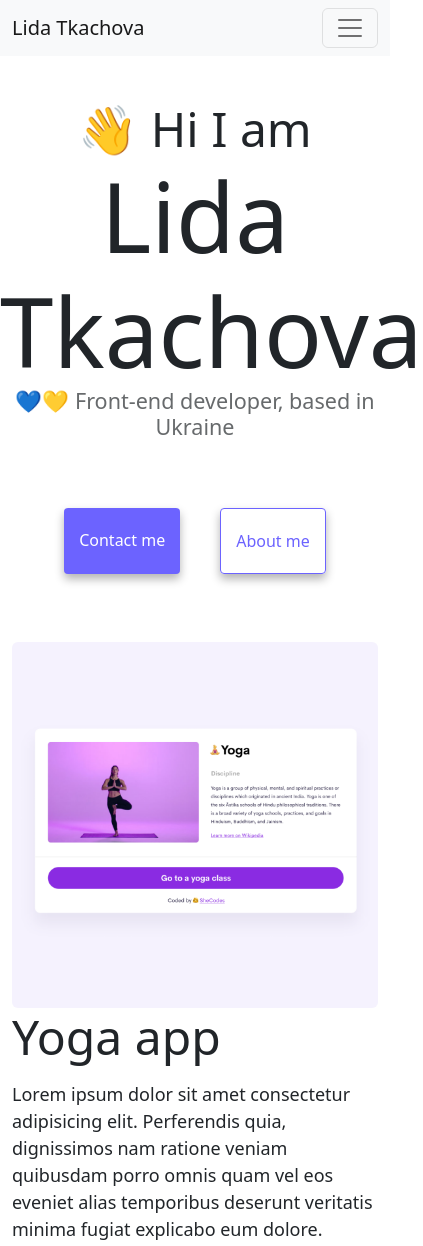
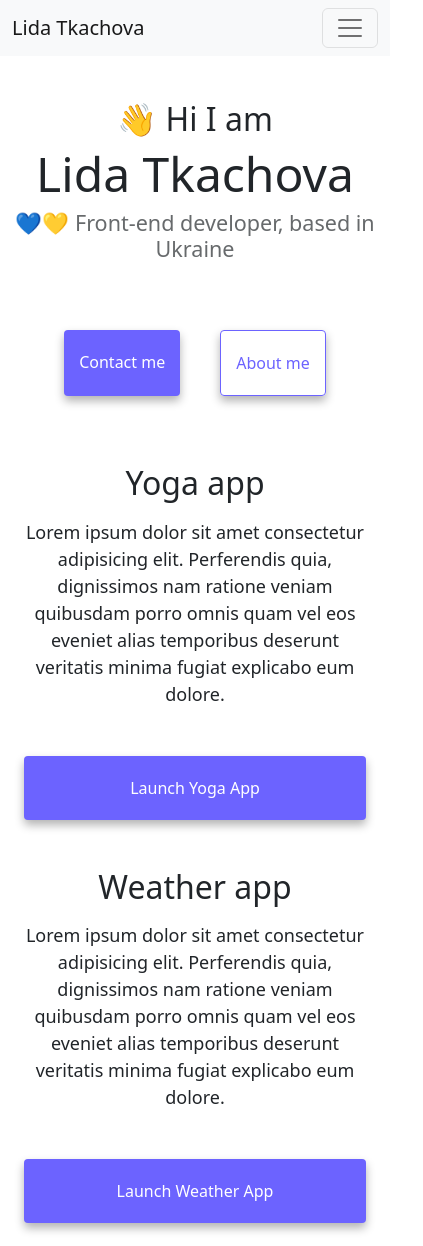
Before and after one commit to lida-skakun/Project, a plain HTML site: page index.html in a window 390 px wide. Shown: the top 1246 px of the page, 423 px wide, since content can reach past the window. Drawn offline with nearby package versions, Linux system fonts and the light colour scheme.

Commit message:
change styling to make responsive design on homepage

```diff
--- a/index.html
+++ b/index.html
@@ -75,6 +75,7 @@
         </div>
       </div>
     </nav>
+    <div class="container mb-5">
       <h2>👋 Hi I am</h2>
       <h1>Lida Tkachova</h1>
       <h4>💙💛 Front-end developer, based in Ukraine</h4>
@@ -92,26 +93,26 @@
           >About me</a
         >
       </div>
-    <div class="container">
+      <div class="container apps-description">
         <div class="row">
           <div class="col-md-6">
             <img
               src="/images/yoga.png"
               alt="woman-doing-yoga"
-            class="img-fluid rounded"
+              class="img-fluid rounded d-sm-block d-none"
               title="yoga app web site"
             />
           </div>
           <div class="col-md-6">
             <h2 class="mb-3 appName">Yoga app</h2>
             <p class="app-description">
-            Lorem ipsum dolor sit amet consectetur adipisicing elit. Perferendis
-            quia, dignissimos nam ratione veniam quibusdam porro omnis quam vel
-            eos eveniet alias temporibus deserunt veritatis minima fugiat
-            explicabo eum dolore.
+              Lorem ipsum dolor sit amet consectetur adipisicing elit.
+              Perferendis quia, dignissimos nam ratione veniam quibusdam porro
+              omnis quam vel eos eveniet alias temporibus deserunt veritatis
+              minima fugiat explicabo eum dolore.
             </p>
             <div class="mt-5">
-            <a href="#" class="app-link m-0" title="launch Yoga App"
+              <a href="#" class="app-link" title="launch Yoga App"
                 >Launch Yoga App</a
               >
             </div>
@@ -121,10 +122,10 @@
           <div class="col-md-6">
             <h2 class="mb-3 appName">Weather app</h2>
             <p class="app-description">
-            Lorem ipsum dolor sit amet consectetur adipisicing elit. Perferendis
-            quia, dignissimos nam ratione veniam quibusdam porro omnis quam vel
-            eos eveniet alias temporibus deserunt veritatis minima fugiat
-            explicabo eum dolore.
+              Lorem ipsum dolor sit amet consectetur adipisicing elit.
+              Perferendis quia, dignissimos nam ratione veniam quibusdam porro
+              omnis quam vel eos eveniet alias temporibus deserunt veritatis
+              minima fugiat explicabo eum dolore.
             </p>
             <div class="mt-5">
               <a href="#" class="app-link m-0" title="launch Weather App"
@@ -136,7 +137,7 @@
             <img
               src="/images/weather.png"
               alt="weather-app-image"
-            class="img-fluid rounded"
+              class="img-fluid rounded d-sm-block d-none"
               title="weather app web site"
             />
           </div>
@@ -146,17 +147,17 @@
             <img
               src="/images/yougurt.png"
               alt="yougurt-app-image"
-            class="img-fluid rounded"
+              class="img-fluid rounded d-sm-block d-none"
               title="yogurt app web site"
             />
           </div>
           <div class="col-md-6">
             <h2 class="mb-3 appName">Yougurt app</h2>
             <p class="app-description">
-            Lorem ipsum dolor sit amet consectetur adipisicing elit. Perferendis
-            quia, dignissimos nam ratione veniam quibusdam porro omnis quam vel
-            eos eveniet alias temporibus deserunt veritatis minima fugiat
-            explicabo eum dolore.
+              Lorem ipsum dolor sit amet consectetur adipisicing elit.
+              Perferendis quia, dignissimos nam ratione veniam quibusdam porro
+              omnis quam vel eos eveniet alias temporibus deserunt veritatis
+              minima fugiat explicabo eum dolore.
             </p>
             <div class="mt-5">
               <a href="#" class="app-link m-0" title="launch Yogurt App"
@@ -166,5 +167,6 @@
           </div>
         </div>
       </div>
+    </div>
   </body>
 </html>
--- a/src/style.css
+++ b/src/style.css
@@ -13,7 +13,7 @@ h1,
 h2,
 h3,
 h4 {
-  margin: 0%;
+  margin: 0% auto;
   text-align: center;
 }
 
@@ -75,3 +75,22 @@ h4 {
 .email-link:hover {
   text-decoration: underline;
 }
+
+@media (max-width: 576px) {
+  h2 {
+    font-size: 32px;
+  }
+  h1 {
+    font-size: 48px;
+    line-height: 1.5;
+  }
+  .apps-description,
+  .appName {
+    text-align: center;
+  }
+  .app-link {
+    display: block;
+    text-align: center;
+    margin: 0 auto;
+  }
+}
```
Lines whose indentation alone changed are shown as unchanged.
